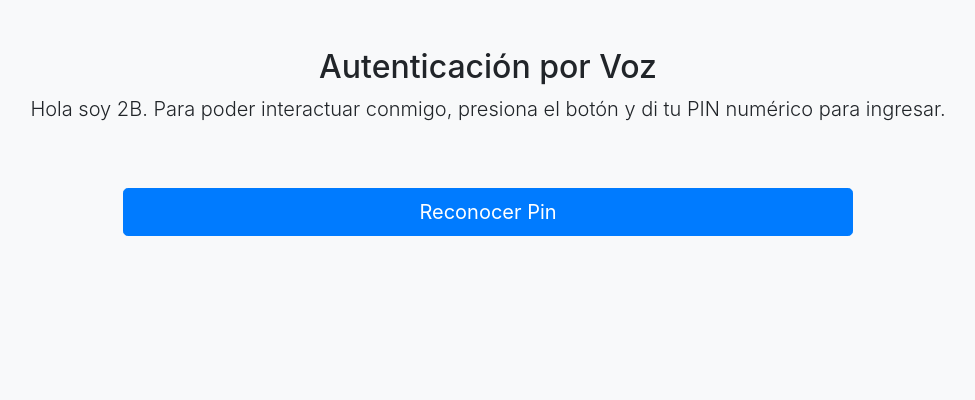
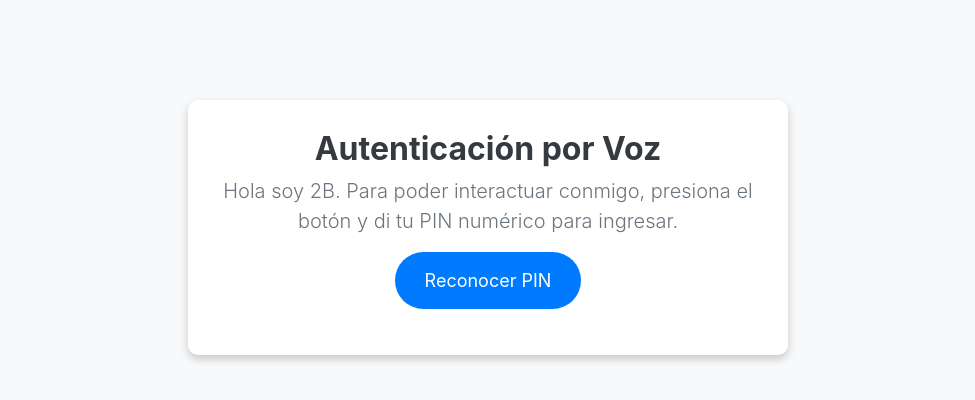
Before and after one commit to AlorenzoPorras/etsamenVoice-tessa, a plain HTML site: page index.html in a window 1280 px wide. Shown: the whole page, without its empty margins (152-1127 px from the left). Drawn offline with nearby package versions, Linux system fonts and the light colour scheme.

Commit message:
Update index.html

```diff
--- a/index.html
+++ b/index.html
@@ -3,26 +3,55 @@
 <head>
     <meta charset="UTF-8">
     <meta name="viewport" content="width=device-width, initial-scale=1.0">
-    <title>Inicio de Sesión por Voz</title>
+    <title>Autenticación por Voz</title>
     <!-- Agrega el CSS de Bootstrap -->
     <link href="https://stackpath.bootstrapcdn.com/bootstrap/4.5.0/css/bootstrap.min.css" rel="stylesheet">
     <!-- Agrega jQuery -->
     <script src="https://ajax.googleapis.com/ajax/libs/jquery/3.5.1/jquery.min.js"></script>
+    <style>
+        body {
+            background-color: #f8f9fa;
+        }
+        .container {
+            max-width: 600px;
+            margin-top: 100px;
+            padding: 30px;
+            background-color: #ffffff;
+            border-radius: 10px;
+            box-shadow: 0 4px 8px rgba(0, 0, 0, 0.2);
+        }
+        .btn-primary {
+            background-color: #007bff;
+            border: none;
+            border-radius: 50px;
+            font-size: 18px;
+            padding: 15px 30px;
+            transition: background-color 0.3s ease;
+        }
+        .btn-primary:hover {
+            background-color: #0056b3;
+        }
+        .text-center h2 {
+            font-weight: bold;
+            color: #343a40;
+        }
+        .text-center p.lead {
+            font-size: 1.25rem;
+            color: #6c757d;
+        }
+        #status {
+            font-size: 1rem;
+            margin-top: 10px;
+        }
+    </style>
 </head>
-<body class="bg-light">
-    <div class="container">
-        <div class="py-5 text-center">
-            <h2>Autenticación por Voz</h2>
-            <p class="lead" id="promptText">Hola soy 2B. Para poder interactuar conmigo, presiona el botón y di tu PIN para ingresar.</p>
-        </div>
-
-        <div class="row justify-content-center">
-            <div class="col-md-8 order-md-1">
-                <button class="btn btn-primary btn-lg btn-block" onclick="startRecognition()">Reconocer Pin</button>
-                <p id="status" class="text-primary"></p>
-                <p id="error" class="text-danger"></p>
-            </div>
-        </div>
+<body>
+    <div class="container text-center">
+        <h2>Autenticación por Voz</h2>
+        <p class="lead" id="promptText">Hola, soy 2B. Para poder interactuar conmigo, presiona el botón y di tu PIN numérico para ingresar.</p>
+        <button class="btn btn-primary btn-lg" onclick="startRecognition()">Reconocer PIN</button>
+        <p id="status" class="text-primary"></p>
+        <p id="error" class="text-danger"></p>
     </div>
 
     <!-- Agrega el JS de Bootstrap -->
```
